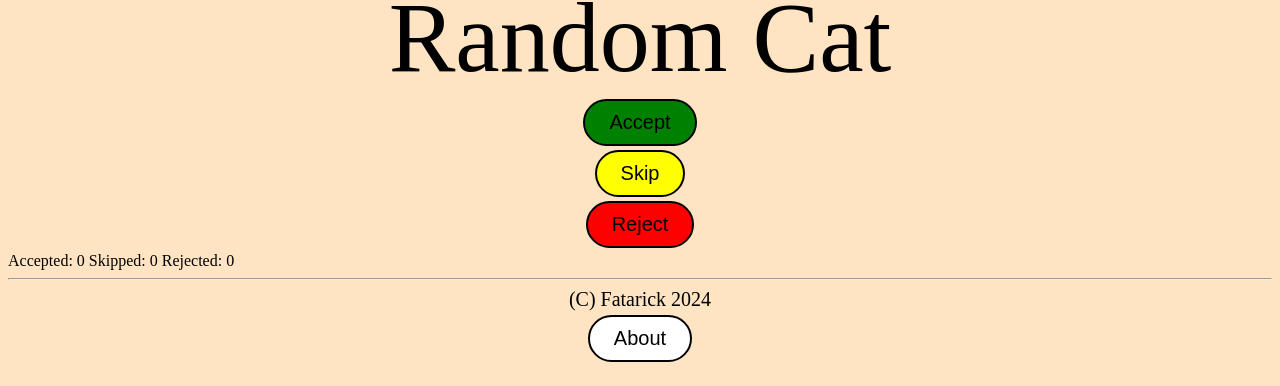
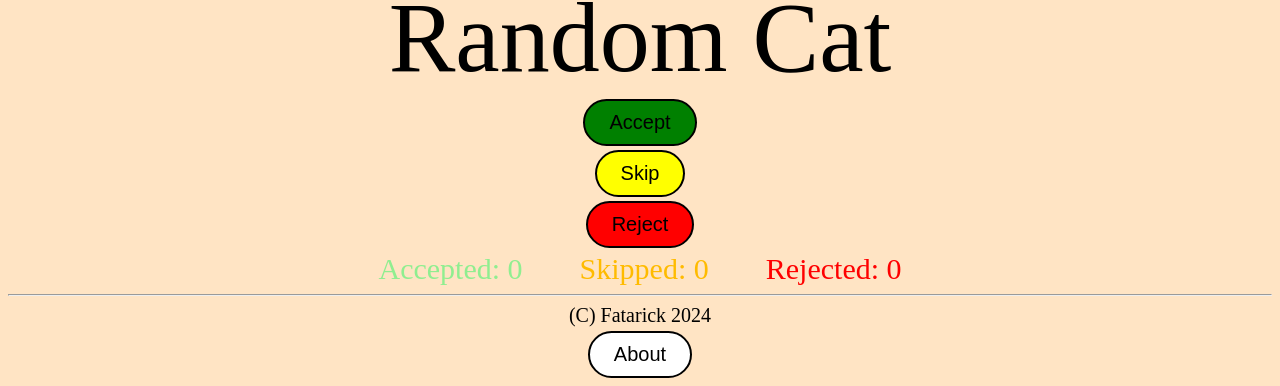
Before and after one commit to fatarick/catpicker, a plain HTML site: page index.html in a window 1280 px wide. Shown: the part 580-966 px from the top of the page. Drawn offline with Linux system fonts and the light colour scheme.

Commit message:
Update styleIndex.css

```diff
--- a/styleIndex.css
+++ b/styleIndex.css
@@ -61,7 +61,38 @@ button {
     background-color: lightgray;
 }
 
+p1 {
+    text-align: center;
+    font-size: 30px;
+}
+
 #copyright {
     text-align: center;
     font-size: 20px;
 }
+
+#stats {
+    text-align: center;
+    font-size: 20px;
+}
+
+#accepted {
+    color: lightgreen;
+    border-radius: 30px;
+    padding: 10px 24px;
+    margin: 4px 2px;
+}
+
+#rejected {
+    color: red;
+    border-radius: 30px;
+    padding: 10px 24px;
+    margin: 4px 2px;
+}
+
+#skipped {
+    color: rgb(255, 187, 0);
+    border-radius: 30px;
+    padding: 10px 24px;
+    margin: 4px 2px;
+}
```
